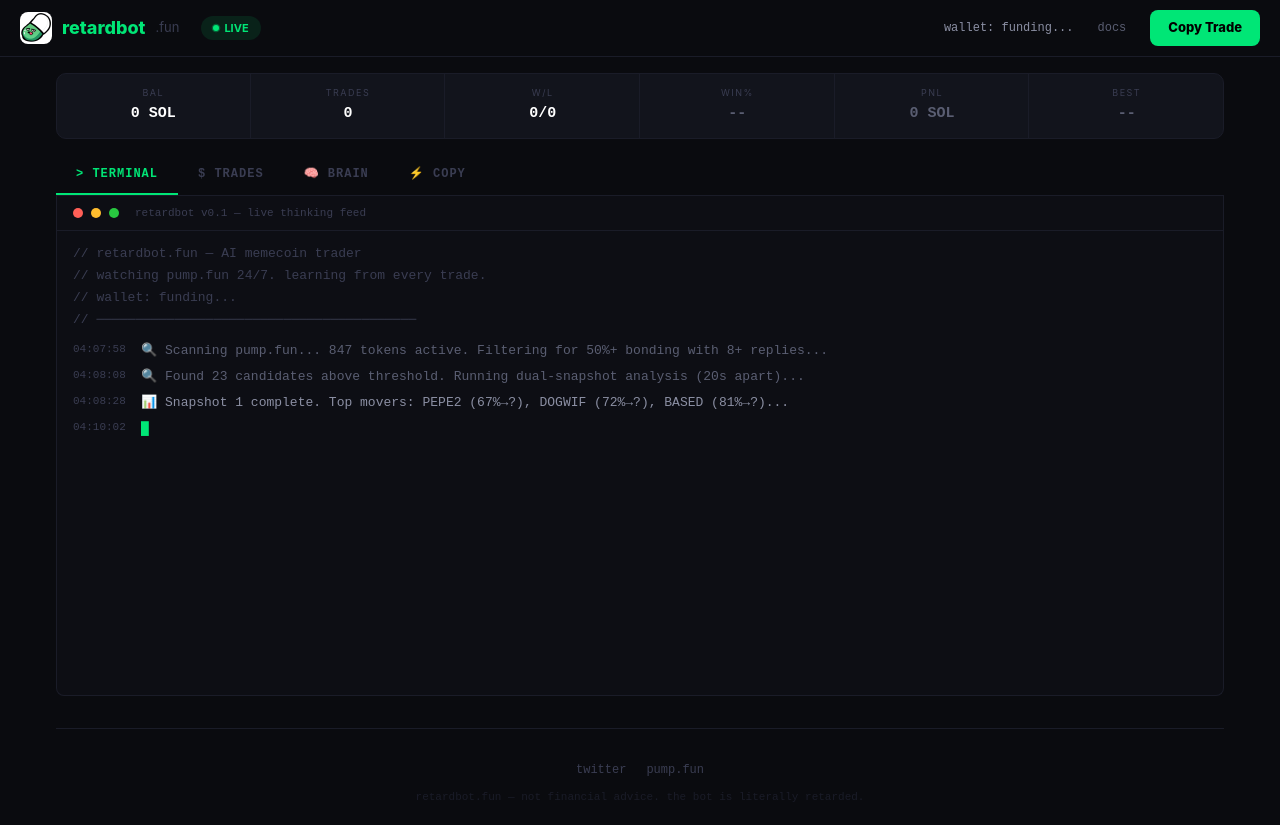
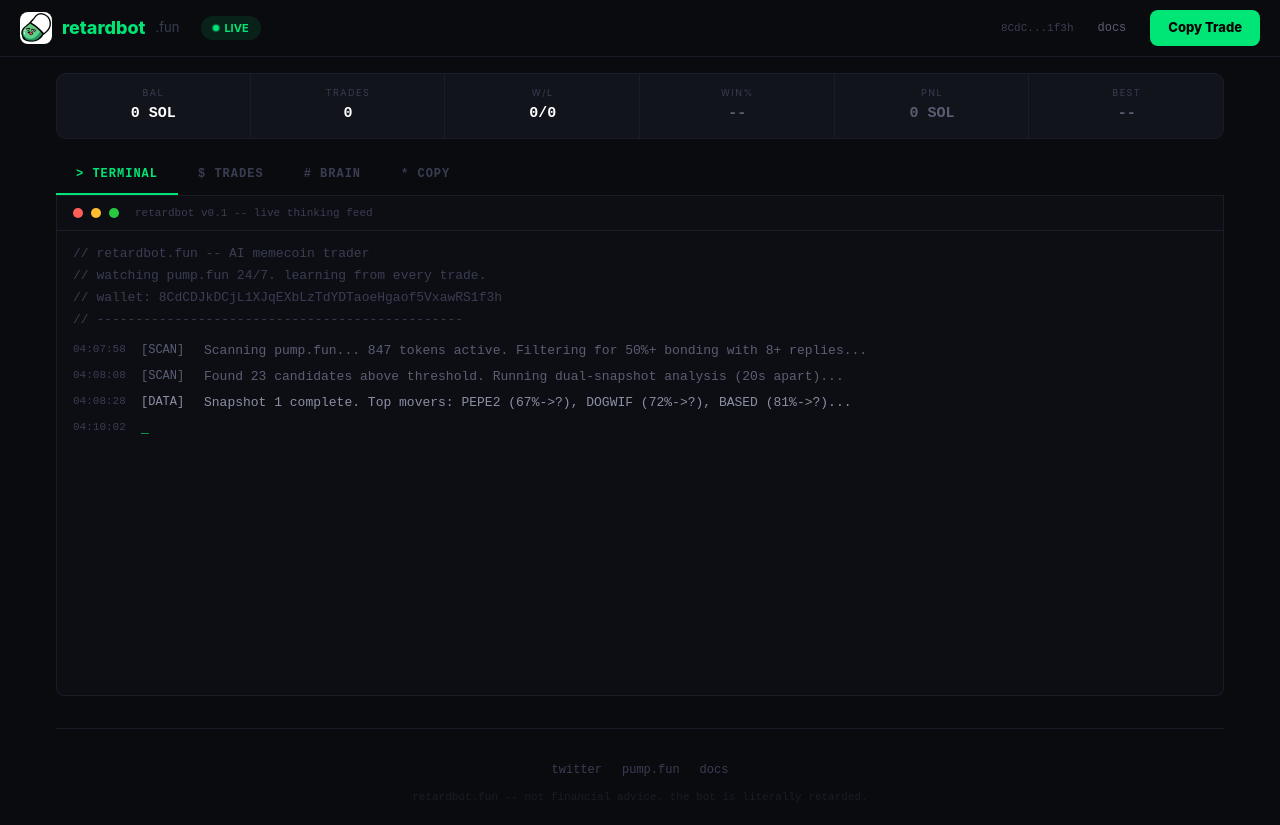
Before and after one commit to bunkercoin777/retardbot, a Next.js app: page / in a window 1280 px wide. Built offline with nearby package versions, Linux system fonts and the light colour scheme.

Commit message:
remove all emojis, new wallet 8CdC...1f3h, clean terminal prefixes

```diff
--- a/package.json
+++ b/package.json
@@ -8,15 +8,16 @@
     "start": "next start"
   },
   "dependencies": {
+    "@solana/web3.js": "^1.98.4",
     "next": "15.3.9",
     "react": "^19.0.0",
     "react-dom": "^19.0.0"
   },
   "devDependencies": {
+    "@tailwindcss/postcss": "^4",
     "@types/node": "^20",
     "@types/react": "^19",
-    "typescript": "^5",
     "tailwindcss": "^4",
-    "@tailwindcss/postcss": "^4"
+    "typescript": "^5"
   }
 }
--- a/src/app/page.tsx
+++ b/src/app/page.tsx
@@ -14,23 +14,22 @@
 }
 interface Strategy { id: string; rule: string; source: string; addedAt: number }
 
-// ---- Mock live data (will be replaced with real API) ----
-const WALLET = 'retardbot.sol'
+const WALLET = '8CdCDJkDCjL1XJqEXbLzTdYDTaoeHgaof5VxawRS1f3h'
 const DEMO_THINKING: ThinkingLog[] = [
   { id: '1', timestamp: Date.now()-120000, type: 'scan', message: 'Scanning pump.fun... 847 tokens active. Filtering for 50%+ bonding with 8+ replies...' },
   { id: '2', timestamp: Date.now()-110000, type: 'scan', message: 'Found 23 candidates above threshold. Running dual-snapshot analysis (20s apart)...' },
-  { id: '3', timestamp: Date.now()-90000, type: 'analysis', message: 'Snapshot 1 complete. Top movers: PEPE2 (67%→?), DOGWIF (72%→?), BASED (81%→?)...' },
-  { id: '4', timestamp: Date.now()-70000, type: 'analysis', message: 'Snapshot 2: PEPE2 67→68% (+1.5%), DOGWIF 72→71% (-1.4%), BASED 81→88% (+8.6%!) 🔥' },
-  { id: '5', timestamp: Date.now()-65000, type: 'decision', message: 'BASED is accelerating hard. 88% bonding, 34 replies, +8.6% in 20s. This is a graduation play.' },
-  { id: '6', timestamp: Date.now()-60000, type: 'decision', message: 'Risk check: replies=34 ✅ acceleration=+8.6% ✅ bonding=88% ✅ market cap=$52k ✅' },
-  { id: '7', timestamp: Date.now()-55000, type: 'execute', message: 'BUYING $BASED — 0.15 SOL at 88% bonding. Setting TP: +20%, SL: -25%' },
-  { id: '8', timestamp: Date.now()-50000, type: 'result', message: '✅ BUY CONFIRMED: 0.15 SOL → 245,891,002 $BASED tokens. TX: 4xR7...mK9q' },
+  { id: '3', timestamp: Date.now()-90000, type: 'analysis', message: 'Snapshot 1 complete. Top movers: PEPE2 (67%->?), DOGWIF (72%->?), BASED (81%->?)...' },
+  { id: '4', timestamp: Date.now()-70000, type: 'analysis', message: 'Snapshot 2: PEPE2 67->68% (+1.5%), DOGWIF 72->71% (-1.4%), BASED 81->88% (+8.6%)' },
+  { id: '5', timestamp: Date.now()-65000, type: 'decision', message: 'BASED is accelerating hard. 88% bonding, 34 replies, +8.6% in 20s. Graduation play.' },
+  { id: '6', timestamp: Date.now()-60000, type: 'decision', message: 'Risk check: replies=34 [PASS] acceleration=+8.6% [PASS] bonding=88% [PASS] mcap=$52k [PASS]' },
+  { id: '7', timestamp: Date.now()-55000, type: 'execute', message: 'BUYING $BASED -- 0.15 SOL at 88% bonding. Setting TP: +20%, SL: -25%' },
+  { id: '8', timestamp: Date.now()-50000, type: 'result', message: 'BUY CONFIRMED: 0.15 SOL -> 245,891,002 $BASED tokens. TX: 4xR7...mK9q' },
   { id: '9', timestamp: Date.now()-30000, type: 'analysis', message: 'Monitoring $BASED... 91% bonding (+3.4%). Volume increasing. 4 new replies in 30s.' },
-  { id: '10', timestamp: Date.now()-15000, type: 'analysis', message: '$BASED at 96% bonding! Graduation imminent. Holding position...' },
-  { id: '11', timestamp: Date.now()-8000, type: 'result', message: '🎓 $BASED GRADUATED! Now trading on PumpSwap AMM. Price up +31% from entry.' },
-  { id: '12', timestamp: Date.now()-5000, type: 'execute', message: 'SELLING $BASED — taking profit at +31%. Sending sell transaction...' },
-  { id: '13', timestamp: Date.now()-3000, type: 'result', message: '✅ SELL CONFIRMED: 245,891,002 $BASED → 0.1965 SOL. PnL: +0.0465 SOL (+31%) 🟢' },
-  { id: '14', timestamp: Date.now()-1000, type: 'learn', message: '📝 NEW STRATEGY LEARNED: Tokens with 8%+ acceleration at 85%+ bonding and 30+ replies have 78% graduation rate. Adding to playbook.' },
+  { id: '10', timestamp: Date.now()-15000, type: 'analysis', message: '$BASED at 96% bonding. Graduation imminent. Holding position...' },
+  { id: '11', timestamp: Date.now()-8000, type: 'result', message: '$BASED GRADUATED. Now trading on PumpSwap AMM. Price up +31% from entry.' },
+  { id: '12', timestamp: Date.now()-5000, type: 'execute', message: 'SELLING $BASED -- taking profit at +31%. Sending sell transaction...' },
+  { id: '13', timestamp: Date.now()-3000, type: 'result', message: 'SELL CONFIRMED: 245,891,002 $BASED -> 0.1965 SOL. PnL: +0.0465 SOL (+31%)' },
+  { id: '14', timestamp: Date.now()-1000, type: 'learn', message: 'NEW RULE: Tokens with 8%+ acceleration at 85%+ bonding and 30+ replies have 78% graduation rate. Adding to playbook.' },
 ]
 
 const DEMO_TRADES: Trade[] = []
@@ -50,8 +49,8 @@
   execute: '#00e676', result: '#00e676', learn: '#bb86fc', error: '#ff1744'
 }
 const TYPE_PREFIX: Record<string, string> = {
-  scan: '🔍', analysis: '📊', decision: '🧠', execute: '⚡',
-  result: '✓', learn: '📝', error: '❌'
+  scan: '[SCAN]', analysis: '[DATA]', decision: '[THINK]', execute: '[EXEC]',
+  result: '[OK]', learn: '[LEARN]', error: '[ERR]'
 }
 
 export default function Home() {
@@ -60,7 +59,6 @@
   const [visibleIdx, setVisibleIdx] = useState(0)
   const termRef = useRef<HTMLDivElement>(null)
 
-  // Simulate live typing effect
   useEffect(() => {
     if (visibleIdx >= DEMO_THINKING.length) return
     const delay = visibleIdx === 0 ? 500 : 800 + Math.random() * 2000
@@ -71,7 +69,6 @@
     return () => clearTimeout(timer)
   }, [visibleIdx])
 
-  // Auto-scroll terminal
   useEffect(() => {
     if (termRef.current) termRef.current.scrollTop = termRef.current.scrollHeight
   }, [thinking])
@@ -97,8 +94,8 @@
           </div>
         </div>
         <div style={{ display: 'flex', alignItems: 'center', gap: 12 }}>
-          <div style={{ fontSize: 12, color: '#5a5e72', textAlign: 'right' }}>
-            <div style={{ fontFamily: 'monospace', color: '#8b8fa3' }}>wallet: funding...</div>
+          <div style={{ fontSize: 11, color: '#3a3d52', textAlign: 'right', fontFamily: 'monospace' }}>
+            {WALLET.slice(0, 4)}...{WALLET.slice(-4)}
           </div>
           <a href="/docs" style={{
             color: '#5a5e72', textDecoration: 'none', fontSize: 12,
@@ -143,7 +140,7 @@
               fontWeight: 700, fontSize: 12, cursor: 'pointer',
               textTransform: 'uppercase', letterSpacing: 1, fontFamily: 'monospace'
             }}>
-              {t === 'terminal' ? '> TERMINAL' : t === 'trades' ? '$ TRADES' : t === 'strategy' ? '🧠 BRAIN' : '⚡ COPY'}
+              {t === 'terminal' ? '> TERMINAL' : t === 'trades' ? '$ TRADES' : t === 'strategy' ? '# BRAIN' : '* COPY'}
             </button>
           ))}
         </div>
@@ -165,16 +162,15 @@
               <div style={{ width: 10, height: 10, borderRadius: '50%', background: '#ff5f57' }} />
               <div style={{ width: 10, height: 10, borderRadius: '50%', background: '#ffbd2e' }} />
               <div style={{ width: 10, height: 10, borderRadius: '50%', background: '#28c840' }} />
-              <span style={{ marginLeft: 8, color: '#3a3d52', fontSize: 11 }}>retardbot v0.1 — live thinking feed</span>
+              <span style={{ marginLeft: 8, color: '#3a3d52', fontSize: 11 }}>retardbot v0.1 -- live thinking feed</span>
             </div>
 
-            {/* Terminal Content */}
             <div style={{ padding: '12px 16px' }}>
               <div style={{ color: '#3a3d52', marginBottom: 8 }}>
-                {'// retardbot.fun — AI memecoin trader'}<br/>
+                {'// retardbot.fun -- AI memecoin trader'}<br/>
                 {'// watching pump.fun 24/7. learning from every trade.'}<br/>
-                {'// wallet: funding...'}<br/>
-                {'// ─────────────────────────────────────────'}
+                {`// wallet: ${WALLET}`}<br/>
+                {'// -----------------------------------------------'}
               </div>
 
               {thinking.map(log => (
@@ -185,29 +181,28 @@
                   <span style={{ color: '#3a3d52', minWidth: 60, fontSize: 11 }}>
                     {new Date(log.timestamp).toLocaleTimeString('en-AU', { hour12: false })}
                   </span>
+                  <span style={{ color: TYPE_COLORS[log.type] || '#8b8fa3', minWidth: 55, fontSize: 12 }}>
+                    {TYPE_PREFIX[log.type]}
+                  </span>
                   <span style={{ color: TYPE_COLORS[log.type] || '#8b8fa3' }}>
-                    {TYPE_PREFIX[log.type]} {log.message}
+                    {log.message}
                   </span>
                 </div>
               ))}
 
-              {/* Blinking cursor */}
               {visibleIdx < DEMO_THINKING.length && (
                 <div style={{ display: 'flex', gap: 8, marginTop: 4 }}>
                   <span style={{ color: '#3a3d52', minWidth: 60, fontSize: 11 }}>
                     {new Date().toLocaleTimeString('en-AU', { hour12: false })}
                   </span>
-                  <span style={{ color: '#00e676' }}>
-                    █<span style={{ animation: 'blink 1s infinite' }}></span>
-                  </span>
+                  <span style={{ color: '#00e676' }}>_</span>
                 </div>
               )}
 
               {visibleIdx >= DEMO_THINKING.length && (
                 <div style={{ marginTop: 16, color: '#3a3d52' }}>
-                  {'// waiting for next opportunity...'}
-                  <br/>
-                  <span style={{ color: '#00e676' }}>█</span>
+                  {'// waiting for next opportunity...'}<br/>
+                  <span style={{ color: '#00e676' }}>_</span>
                 </div>
               )}
             </div>
@@ -222,7 +217,7 @@
           }}>
             {DEMO_TRADES.length === 0 ? (
               <div style={{ textAlign: 'center', padding: '80px 0' }}>
-                <div style={{ fontSize: 48, marginBottom: 16, opacity: 0.3 }}>📊</div>
+                <div style={{ fontSize: 32, marginBottom: 16, color: '#1a1c28', fontFamily: 'monospace' }}>---</div>
                 <div style={{ color: '#3a3d52', fontFamily: 'monospace', fontSize: 14 }}>
                   No trades yet. Wallet needs funding.
                 </div>
@@ -268,12 +263,12 @@
             <div style={{ color: '#00e676', fontSize: 14, fontWeight: 700, marginBottom: 16 }}>
               {'// LEARNED STRATEGIES'}
               <br/>
-              <span style={{ color: '#3a3d52', fontSize: 12 }}>{'// Every winning trade teaches the bot something new'}</span>
+              <span style={{ color: '#3a3d52', fontSize: 12 }}>{'// every winning trade teaches the bot something new'}</span>
             </div>
 
             {DEMO_STRATEGIES.length === 0 ? (
               <div style={{ textAlign: 'center', padding: '60px 0' }}>
-                <div style={{ fontSize: 48, marginBottom: 16, opacity: 0.3 }}>🧠</div>
+                <div style={{ fontSize: 32, marginBottom: 16, color: '#1a1c28' }}>---</div>
                 <div style={{ color: '#3a3d52', fontSize: 14 }}>
                   No strategies learned yet.
                 </div>
@@ -311,7 +306,7 @@
               <img src="/icon.jpg" alt="retardbot" style={{ width: 64, height: 64, borderRadius: 12, margin: '0 auto 20px' }} />
               <h2 style={{ fontSize: 22, fontWeight: 800, marginBottom: 8 }}>Copy Trade retardbot</h2>
               <p style={{ color: '#5a5e72', fontSize: 14, marginBottom: 28, lineHeight: 1.6 }}>
-                Bot buys → you buy. Bot sells → you sell.<br/>
+                Bot buys, you buy. Bot sells, you sell.<br/>
                 Automatic. Real-time. Retarded.
               </p>
 
@@ -346,7 +341,7 @@
               </button>
 
               <div style={{ fontSize: 11, color: '#3a3d52', fontFamily: 'monospace' }}>
-                1% platform fee · non-custodial · you approve each trade
+                1% platform fee -- non-custodial -- you approve each trade
               </div>
 
               <div style={{
@@ -357,9 +352,9 @@
                   <span style={{ color: '#00e676' }}>1.</span> Connect your Solana wallet<br/>
                   <span style={{ color: '#00e676' }}>2.</span> Pick your trade size<br/>
                   <span style={{ color: '#00e676' }}>3.</span> Bot scans pump.fun 24/7<br/>
-                  <span style={{ color: '#00e676' }}>4.</span> Bot buys → your wallet auto-buys same token<br/>
-                  <span style={{ color: '#00e676' }}>5.</span> Bot sells → your wallet auto-sells<br/>
-                  <span style={{ color: '#00e676' }}>6.</span> Watch PnL. It&apos;s retarded but it tries.
+                  <span style={{ color: '#00e676' }}>4.</span> Bot buys -- your wallet auto-buys same token<br/>
+                  <span style={{ color: '#00e676' }}>5.</span> Bot sells -- your wallet auto-sells<br/>
+                  <span style={{ color: '#00e676' }}>6.</span> Watch PnL. It is retarded but it tries.
                 </div>
               </div>
             </div>
@@ -374,9 +369,10 @@
           <div style={{ display: 'flex', justifyContent: 'center', gap: 20, marginBottom: 10 }}>
             <a href="https://x.com/retardbotfun" target="_blank" style={{ color: '#3a3d52', textDecoration: 'none', fontSize: 12, fontFamily: 'monospace' }}>twitter</a>
             <a href="https://pump.fun" target="_blank" style={{ color: '#3a3d52', textDecoration: 'none', fontSize: 12, fontFamily: 'monospace' }}>pump.fun</a>
+            <a href="/docs" style={{ color: '#3a3d52', textDecoration: 'none', fontSize: 12, fontFamily: 'monospace' }}>docs</a>
           </div>
           <p style={{ color: '#1a1c28', fontSize: 11, fontFamily: 'monospace' }}>
-            retardbot.fun — not financial advice. the bot is literally retarded.
+            retardbot.fun -- not financial advice. the bot is literally retarded.
           </p>
         </footer>
       </div>
```
Also changed, not shown: 1 other file (tests, documents, lock files or other folders).
